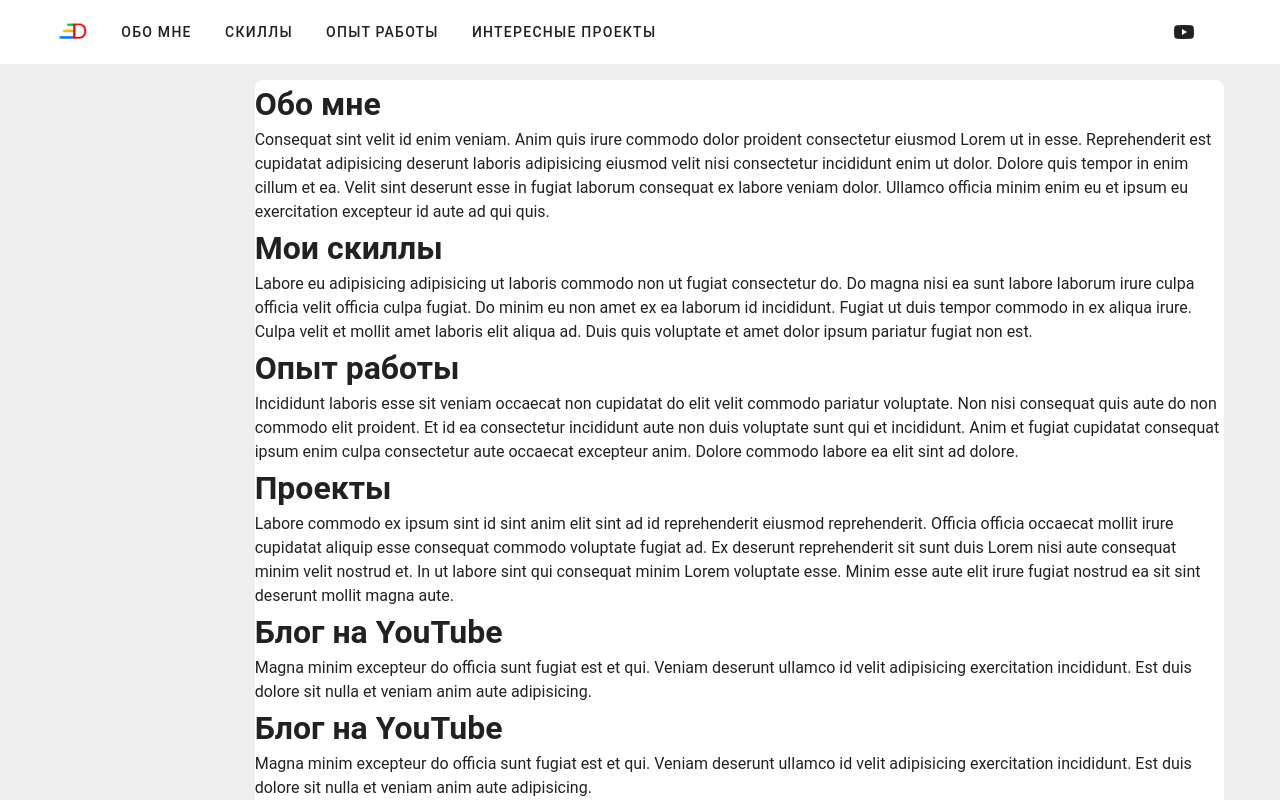
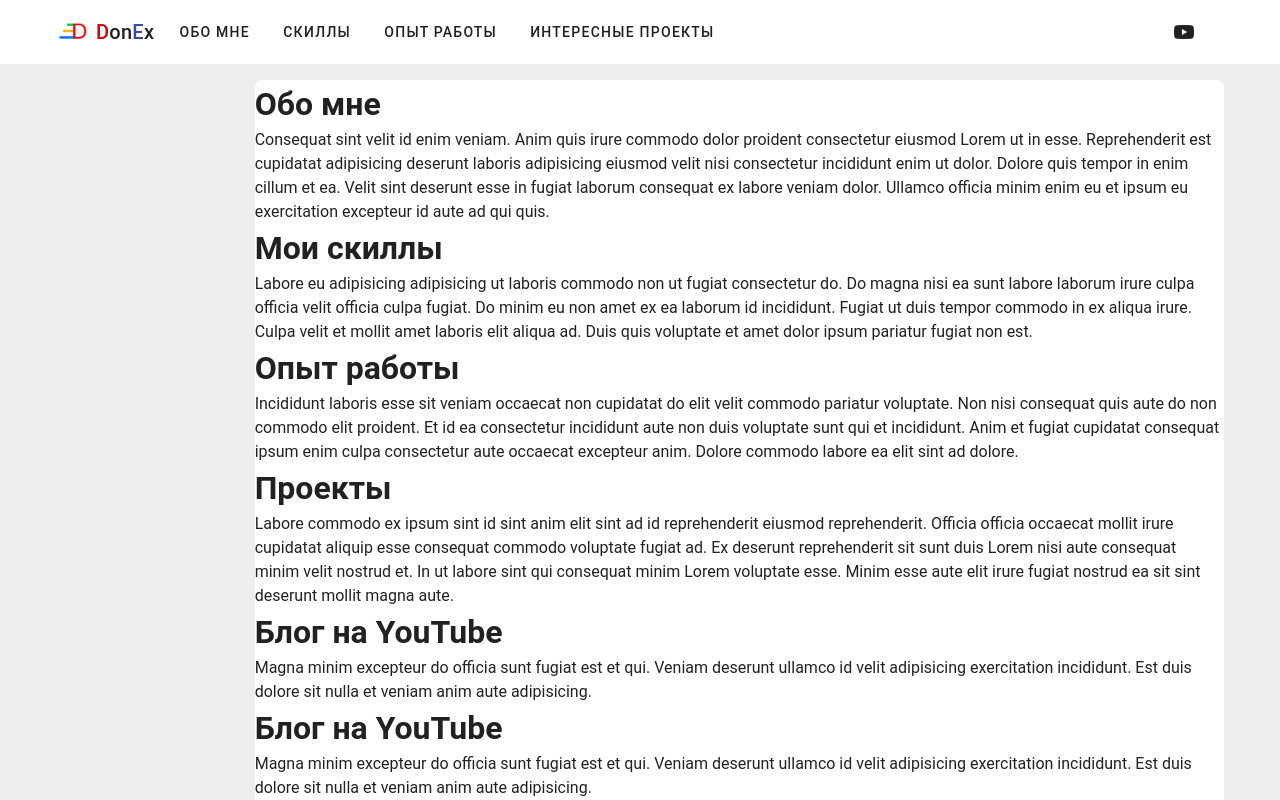
Before and after one commit to donexdoc/donex-project-vue, a Vue app: page / in a window 1280 px wide. Shown: the top 800 px of the page. Built offline with nearby package versions, Linux system fonts and the light colour scheme.

Commit message:
Добавлен текст к логотипу

```diff
--- a/src/components/navigation/AppBar.vue
+++ b/src/components/navigation/AppBar.vue
@@ -3,9 +3,12 @@
     <v-app-bar flat>
       <v-container class="mx-auto d-flex align-center justify-center">
         <v-app-bar-nav-icon class="d-sm d-md-none" @click="openDrawer"></v-app-bar-nav-icon>
-        <v-avatar class="me-4" size="32">
+        <v-avatar class="me-2" size="32">
           <v-img alt="DonEx" :src="logoImage"></v-img>
         </v-avatar>
+        <div class="text-h6 me-2">
+          <span class="text-red-accent-4">D</span>on<span class="text-indigo-darken-1">E</span>x
+        </div>
 
         <div class="d-none d-md-flex">
           <v-btn
```
